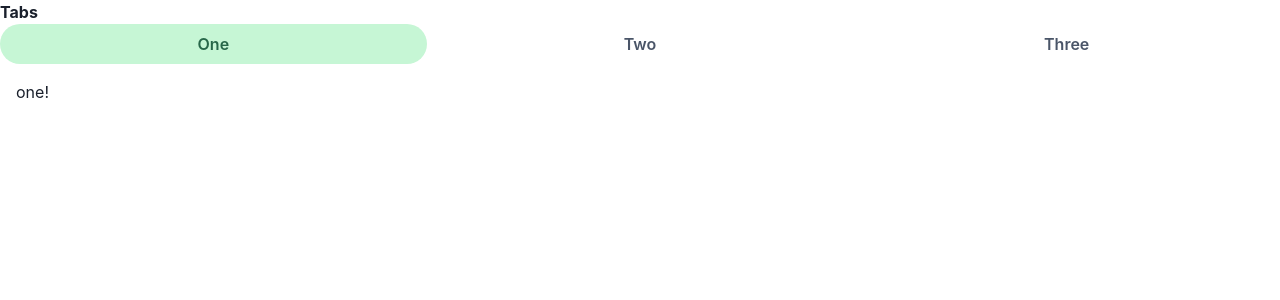
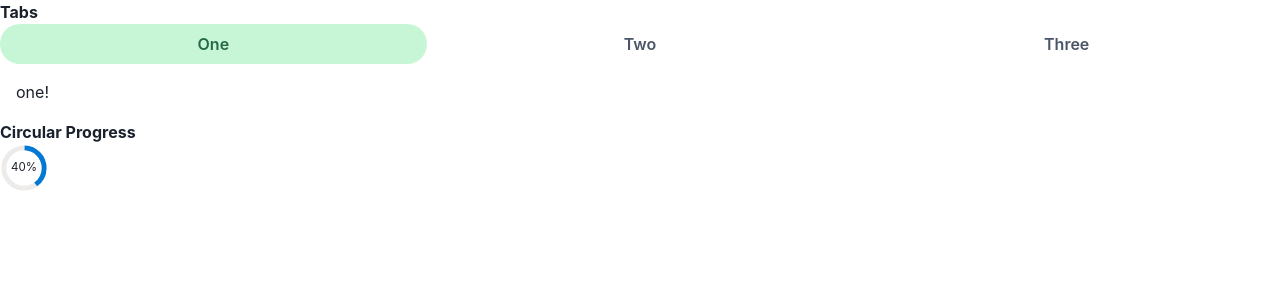
Before and after one commit to sahilt65/next-app, a Next.js app: page /chakra-impl/components in a window 1280 px wide. Shown: the top 300 px of the page. Built offline with nearby package versions, Linux system fonts and the light colour scheme.

Commit message:
add circular-progress-indicator

```diff
--- a/src/app/chakra-impl/components/page.tsx
+++ b/src/app/chakra-impl/components/page.tsx
@@ -1,6 +1,7 @@
-import { fonts } from "@/app/constants/fonts";
+'use client'
 import {
-  Box,
+  CircularProgress,
+  CircularProgressLabel,
   Heading,
   Tab,
   TabList,
@@ -13,8 +14,8 @@ import React from "react";
 const Components = () => {
   return (
     <>
-      <Heading size='16' >Tabs</Heading>
-      <Tabs isManual isFitted variant="soft-rounded" colorScheme="green" >
+      <Heading size="16">Tabs</Heading>
+      <Tabs isManual isFitted variant="soft-rounded" colorScheme="green">
         <TabList>
           <Tab>One</Tab>
           <Tab>Two</Tab>
@@ -23,19 +24,21 @@ const Components = () => {
 
         <TabPanels>
           <TabPanel>
-            <p>one!</p>
+           one!
           </TabPanel>
           <TabPanel>
-            <p>two!</p>
+           two!
           </TabPanel>
           <TabPanel>
-            <p>four!</p>
+            four!
           </TabPanel>
         </TabPanels>
       </Tabs>
 
-
-
+      <Heading size="16">Circular Progress</Heading>
+      <CircularProgress value={40} >
+        <CircularProgressLabel>40%</CircularProgressLabel>
+      </CircularProgress>
     </>
   );
 };
```
